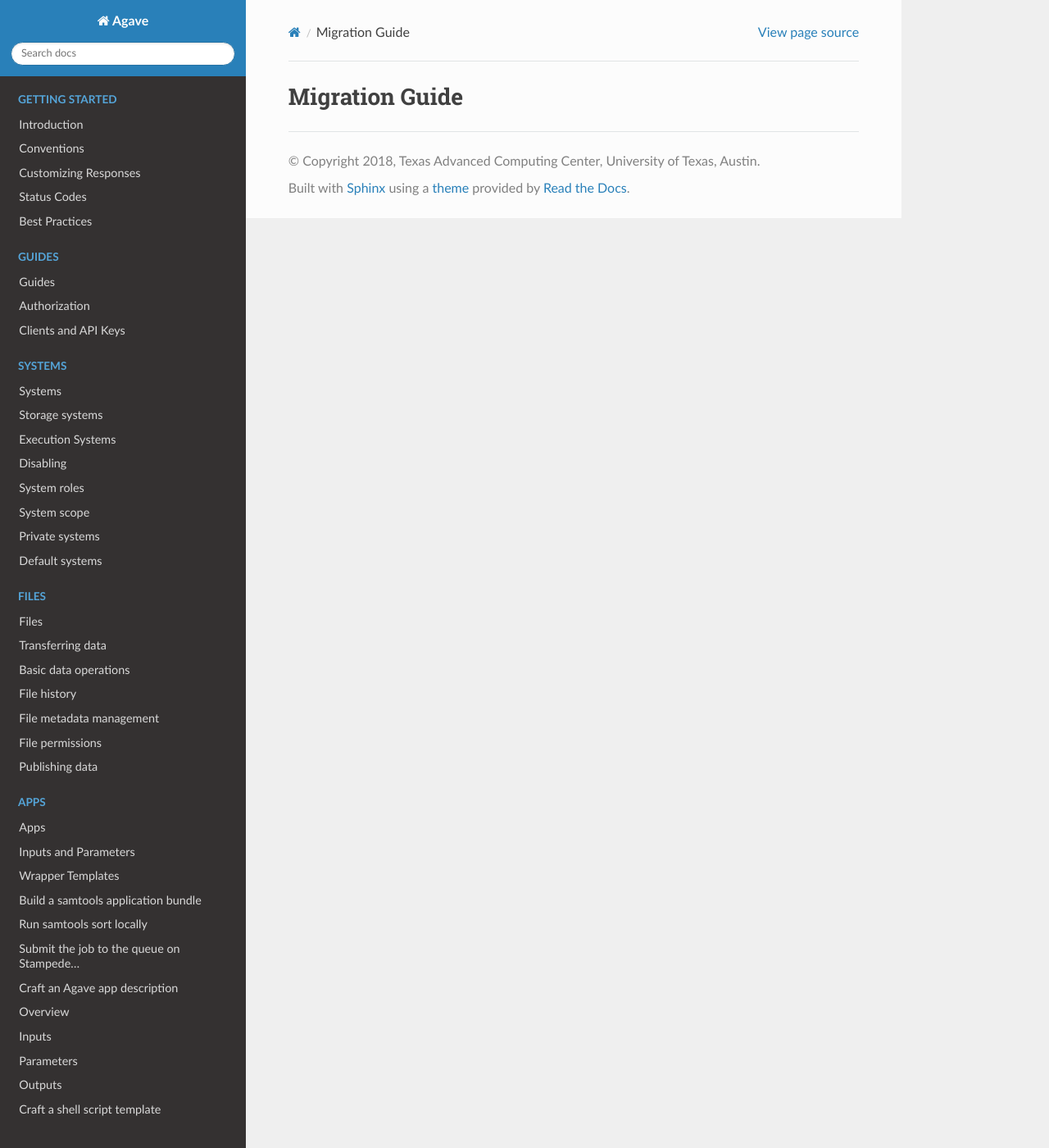
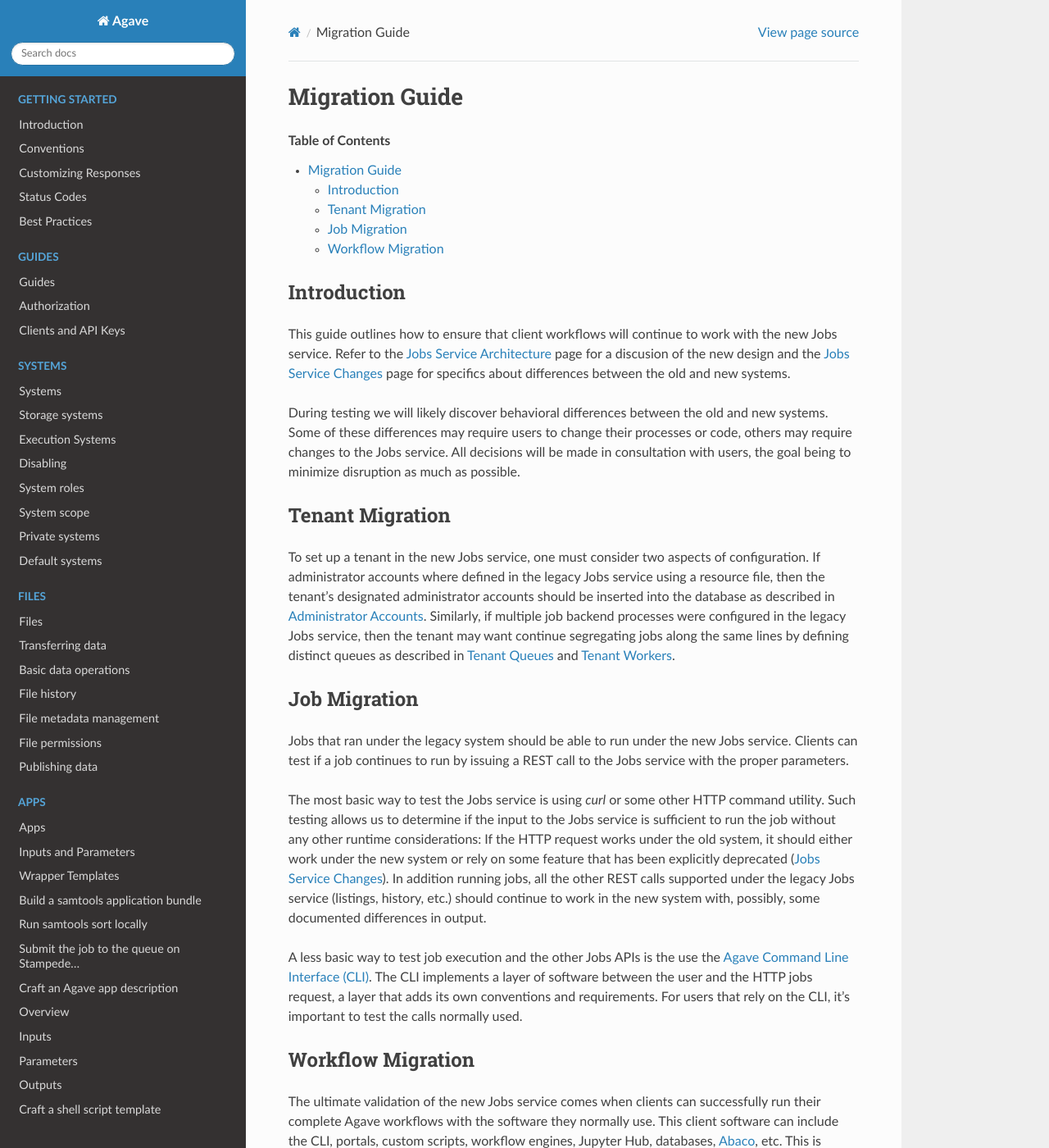
Before and after one commit to TACC-Cloud/agave-docs, a Sphinx documentation site: the page built from docs/agave/guides/jobs/aloe-job-migration.rst, in a window 1280 px wide and 1400 px high. Shown: the whole window at 82% size. Built offline with Sphinx 7.4.7 and the Read the Docs theme 2.0.0, drawn with Linux system fonts in a browser that asks for light colours; some of the changed text lies outside the part shown.

Commit message:
Migration guide

```diff
--- a/docs/agave/guides/jobs/aloe-job-migration.rst
+++ b/docs/agave/guides/jobs/aloe-job-migration.rst
@@ -1,2 +1,31 @@
 Migration Guide
----------------
+===============
+
+.. contents:: Table of Contents
+
+Introduction
+------------
+
+This guide outlines how to ensure that client workflows will continue to work with the new Jobs service.  Refer to the `Jobs Service Architecture <aloe-job-architecture.html>`_ page for a discusion of the new design and the `Jobs Service Changes <aloe-job-changes.html>`_ page for specifics about differences between the old and new systems.
+
+During testing we will likely discover behavioral differences between the old and new systems.  Some of these differences may require users to change their processes or code, others may require changes to the Jobs service.  All decisions will be made in consultation with users, the goal being to minimize disruption as much as possible.
+
+
+Tenant Migration
+----------------
+
+To set up a tenant in the new Jobs service, one must consider two aspects of configuration.  If administrator accounts where defined in the legacy Jobs service using a resource file, then the tenant's designated administrator accounts should be inserted into the database as described in `Administrator Accounts <aloe-job-changes.html#administrator-accounts>`_.  Similarly, if multiple job backend processes were configured in the legacy Jobs service, then the tenant may want continue segregating jobs along the same lines by defining distinct queues as described in `Tenant Queues <aloe-job-changes.html#tenant-queues>`_ and `Tenant Workers <aloe-job-architecture.html#tenant-workers>`_.
+
+Job Migration
+-------------
+
+Jobs that ran under the legacy system should be able to run under the new Jobs service.  Clients can test if a job continues to run by issuing a REST call to the Jobs service with the proper parameters.
+
+The most basic way to test the Jobs service is using *curl* or some other HTTP command utility. Such testing allows us to determine if the input to the Jobs service is sufficient to run the job without any other runtime considerations:  If the HTTP request works under the old system, it should either work under the new system or rely on some feature that has been explicitly deprecated (`Jobs Service Changes <aloe-job-changes.html>`_).  In addition running jobs, all the other REST calls supported under the legacy Jobs service (listings, history, etc.) should continue to work in the new system with, possibly, some documented differences in output.
+
+A less basic way to test job execution and the other Jobs APIs is the use the `Agave Command Line Interface (CLI) <https://tacc-cloud.readthedocs.io/projects/agave/en/latest/agave/tooling/command-line-interface.html>`_.  The CLI implements a layer of software between the user and the HTTP jobs request, a layer that adds its own conventions and requirements.  For users that rely on the CLI, it's important to test the calls normally used.
+
+Workflow Migration
+------------------
+
+The ultimate validation of the new Jobs service comes when clients can successfully run their complete Agave workflows with the software they normally use.  This client software can include the CLI, portals, custom scripts, workflow engines, Jupyter Hub, databases, `Abaco <https://tacc-cloud.readthedocs.io/projects/abaco/en/latest/>`_, etc.  This is where subtle differences between the old and new system can be the most problematic.  It is imperative that all commonly executed workflows be exercised under the new system *before* production migration.
```
Also changed, not shown: docs/agave/guides/jobs/aloe-job-changes.rst (+24 -0 lines).
